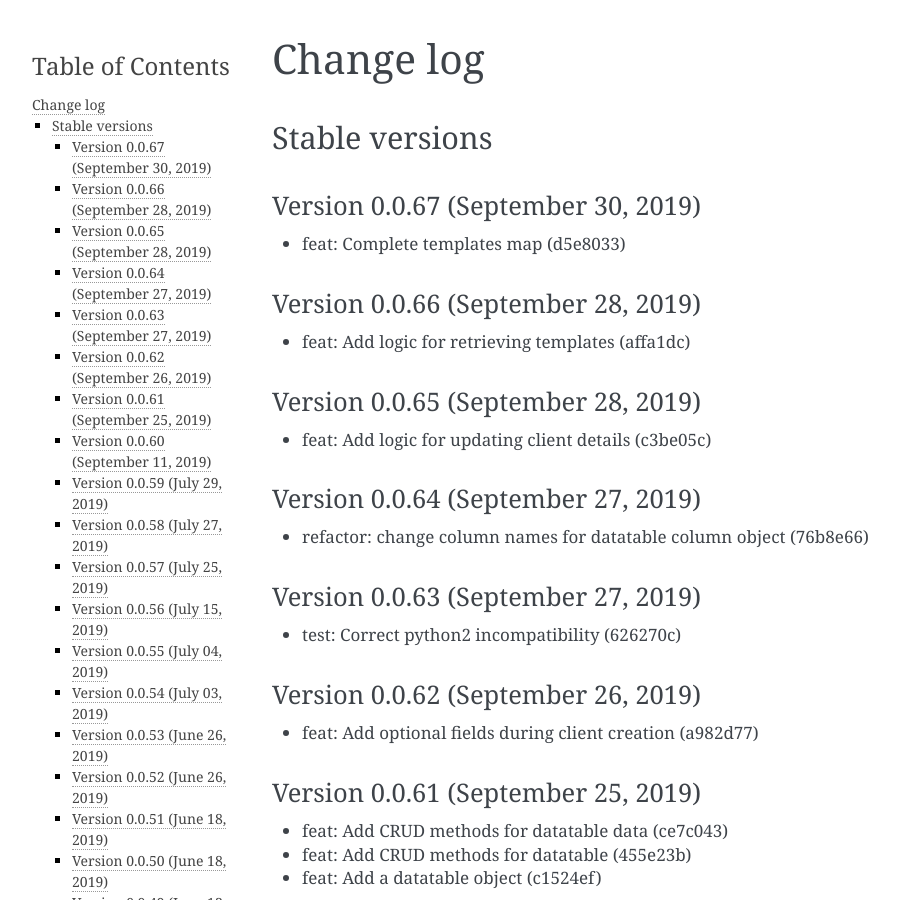
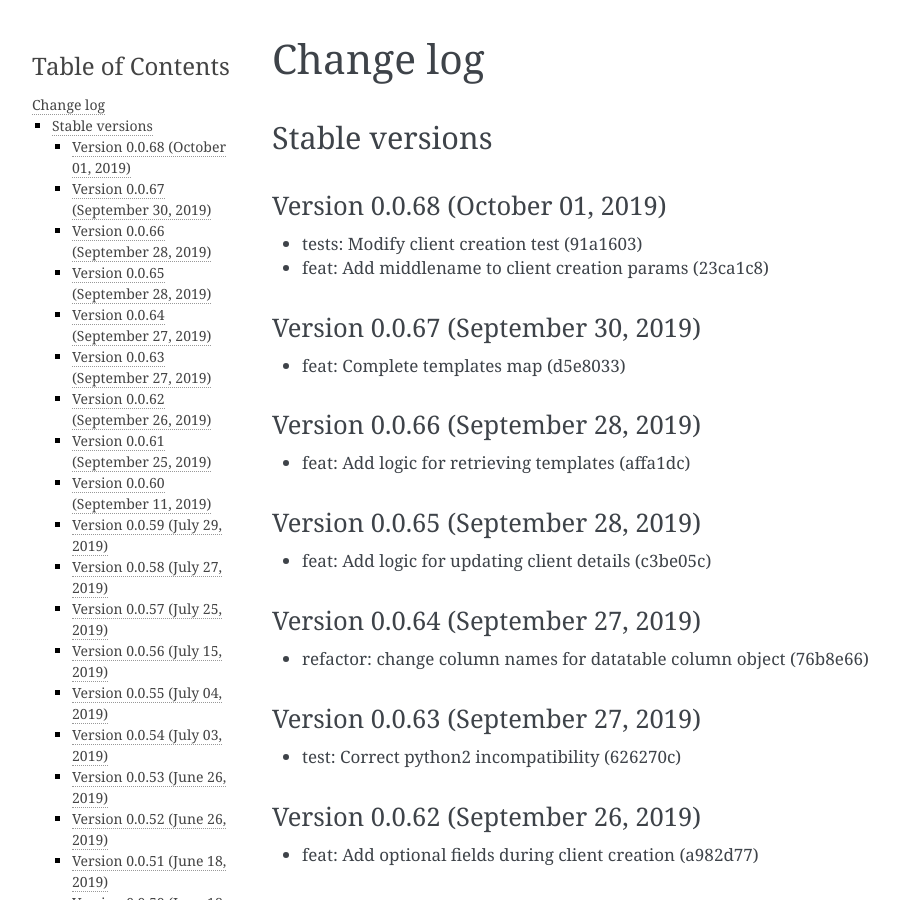
Before and after one commit to mobidevke/PyFineract, a Sphinx documentation site: the page built from docs/changes.rst, in a window 1280 px wide and 900 px high. Shown: the whole window, without its empty margins (148-1047 px from the left). Built offline with Sphinx 7.4.7, drawn with Linux system fonts in a browser that asks for light colours; formulas are drawn with MathJax 3.

Commit message:
Publish version 0.0.68

```diff
--- a/docs/changes.rst
+++ b/docs/changes.rst
@@ -3,6 +3,12 @@ Change log
 
 Stable versions
 ~~~~~~~~~~~~~~~
+
+Version 0.0.68 (October 01, 2019)
+-------------------------------------
+
+* tests: Modify client creation test (91a1603)
+* feat: Add middlename to client creation params (23ca1c8)
 
 Version 0.0.67 (September 30, 2019)
 -------------------------------------
--- a/setup.py
+++ b/setup.py
@@ -2,7 +2,7 @@ import textwrap
 
 import setuptools
 
-version = "0.0.67"
+version = "0.0.68"
 
 if __name__ == '__main__':
     setuptools.setup(
```
